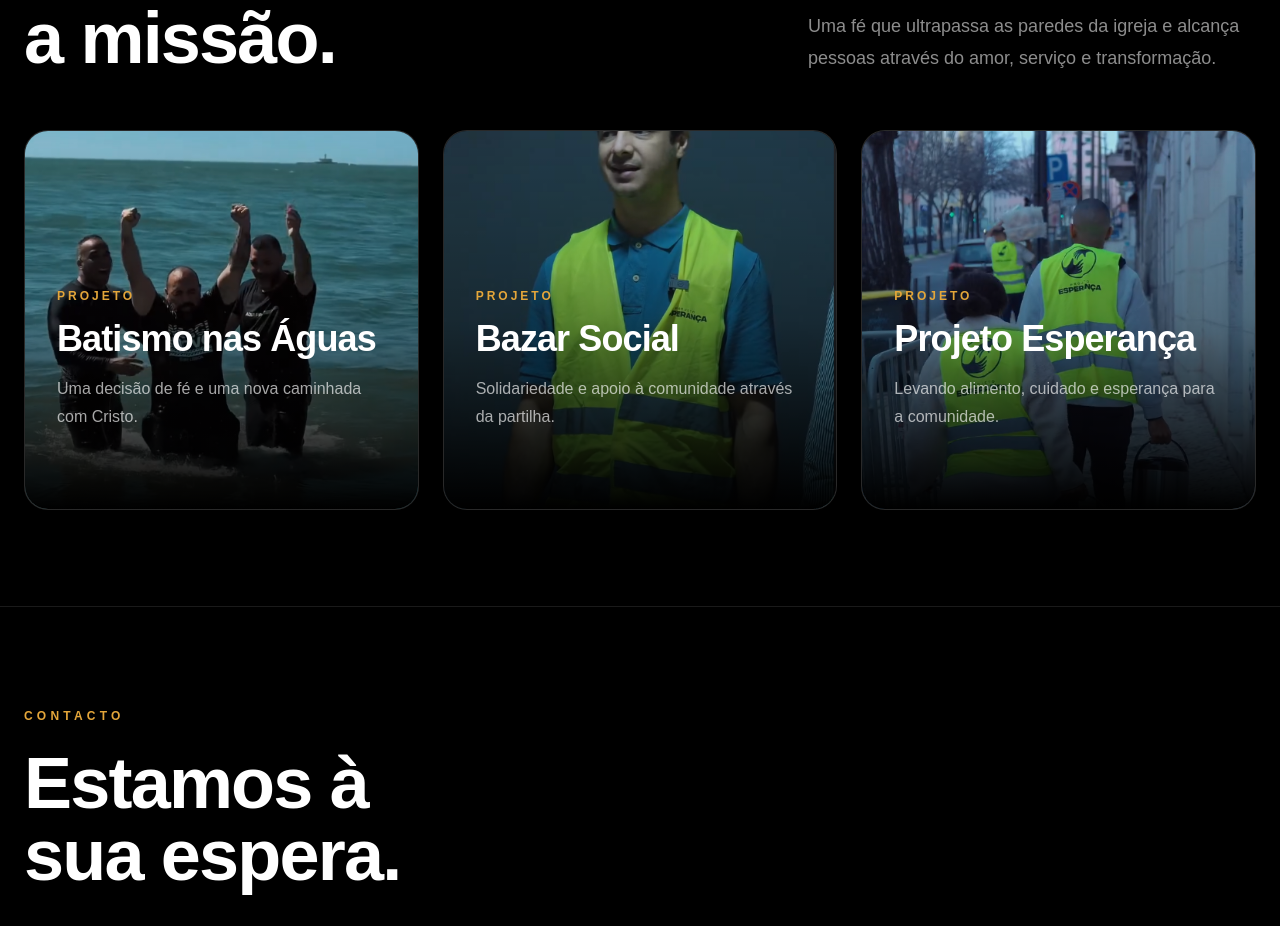
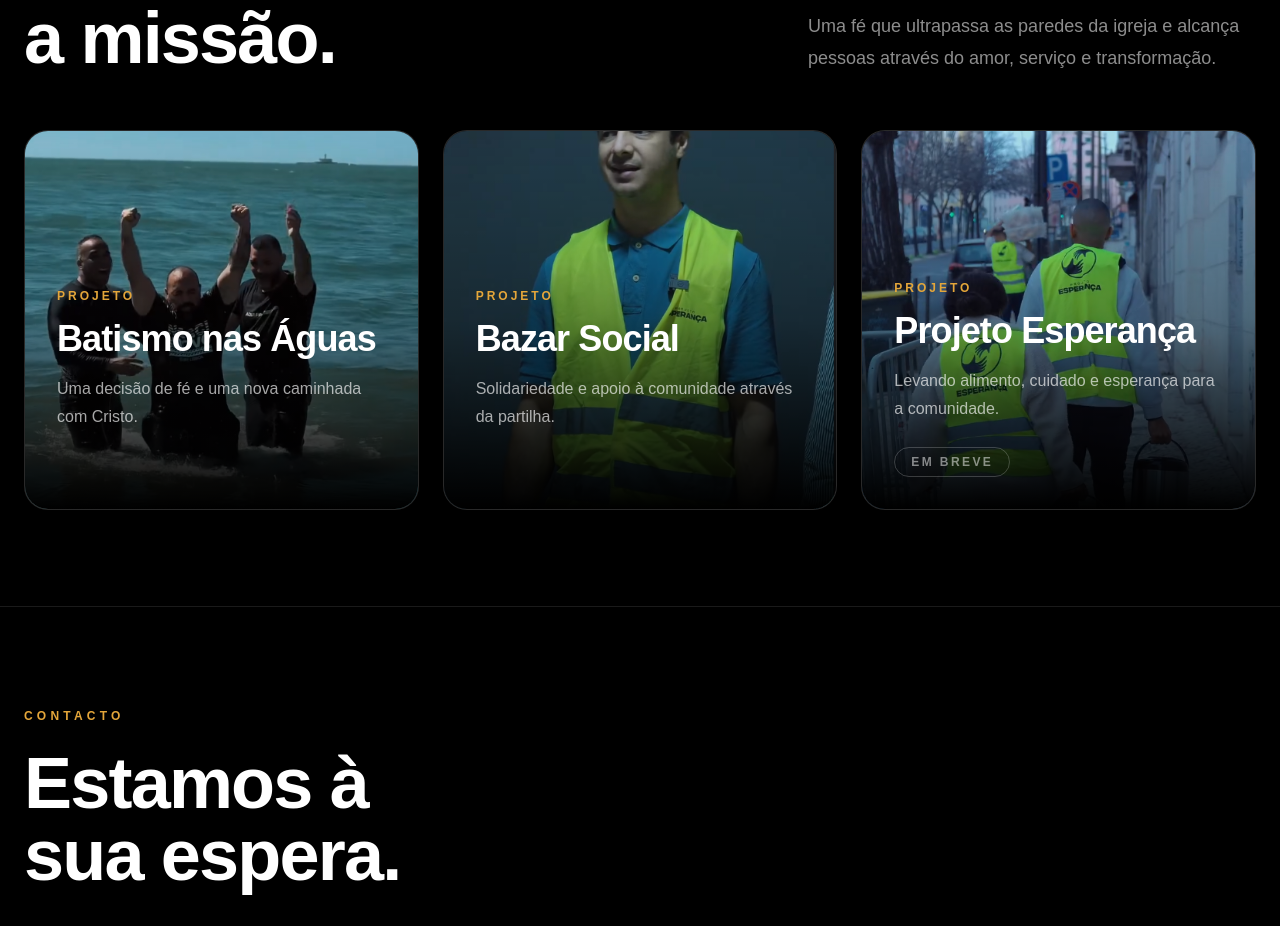
Before and after one commit to pedrofariasdev/ibr-lisboa-website, a Next.js app: page / in a window 1280 px wide. Shown: the part 4400-5326 px from the top of the page. Built offline with nearby package versions, Linux system fonts and the light colour scheme.

Commit message:
fix: projeto sem href deixa de ser link e mostra selo em breve

```diff
--- a/src/components/sections/ProjetosSection.tsx
+++ b/src/components/sections/ProjetosSection.tsx
@@ -41,14 +41,9 @@ export function ProjetosSection() {
         {/* Cards */}
         <div className="mt-14 grid gap-6 md:grid-cols-2 lg:grid-cols-3">
 
-          {projetos.map((projeto) => (
-
-            <Link
-              key={projeto.name}
-              href={projeto.href ?? "#"}
-              className="group relative min-h-[380px] overflow-hidden rounded-3xl border border-white/10 bg-[#111111] transition duration-500 hover:-translate-y-2 hover:border-[#e4a63a]/50"
-            >
-
+      {projetos.map((projeto) => {
+        const conteudo = (
+          <>
             <Image
               src={projeto.image}
               alt={projeto.name}
@@ -57,38 +52,51 @@ export function ProjetosSection() {
               className="object-cover transition duration-700 group-hover:scale-110"
             />
 
-
-              {/* Overlay */}
             <div className="absolute inset-0 bg-gradient-to-t from-black via-black/30 to-transparent" />
 
-
-              {/* Conteúdo */}
             <div className="absolute inset-x-0 bottom-0 p-8">
-
               <span className="text-xs font-semibold uppercase tracking-[0.25em] text-[#e4a63a]">
                 Projeto
               </span>
-
 
               <h3 className="mt-3 text-4xl font-semibold tracking-tight">
                 {projeto.name}
               </h3>
 
-
               <p className="mt-4 max-w-md text-base leading-7 text-white/65">
                 {projeto.description}
               </p>
 
-
+              {projeto.href ? (
                 <span className="mt-6 inline-flex text-sm font-semibold text-[#e4a63a] opacity-0 transition duration-300 group-hover:opacity-100">
                   Conhecer projeto →
                 </span>
+              ) : (
+                <span className="mt-6 inline-flex rounded-full border border-white/20 px-4 py-1.5 text-xs font-semibold uppercase tracking-[0.2em] text-white/50">
+                  Em breve
+                </span>
+              )}
+            </div>
+          </>
+        );
 
+        const classesBase =
+          "group relative min-h-[380px] overflow-hidden rounded-3xl border border-white/10 bg-[#111111] transition duration-500";
+
+        return projeto.href ? (
+          <Link
+            key={projeto.name}
+            href={projeto.href}
+            className={`${classesBase} hover:-translate-y-2 hover:border-[#e4a63a]/50`}
+          >
+            {conteudo}
+          </Link>
+        ) : (
+          <div key={projeto.name} className={classesBase}>
+            {conteudo}
           </div>
-
-            </Link>
-
-          ))}
+        );
+        })}
 
         </div>
 
```
Lines whose indentation alone changed are shown as unchanged.
